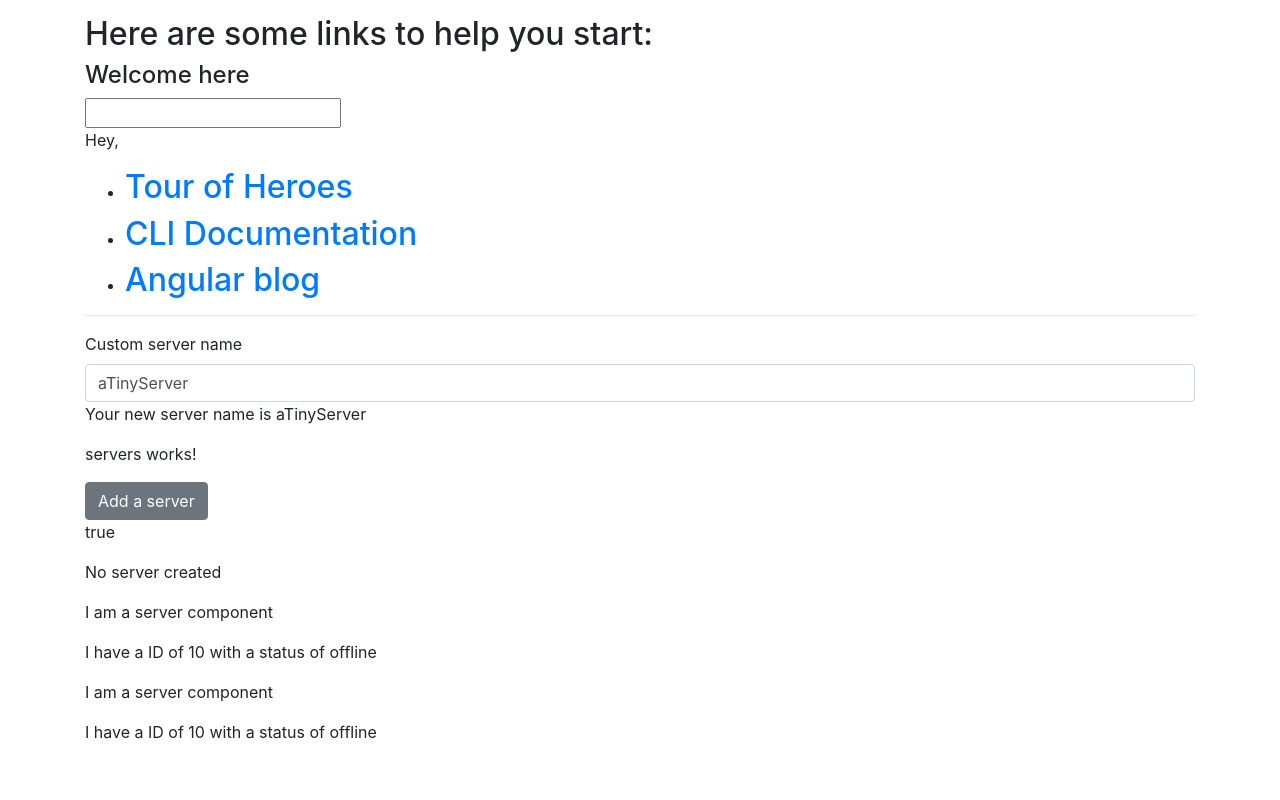
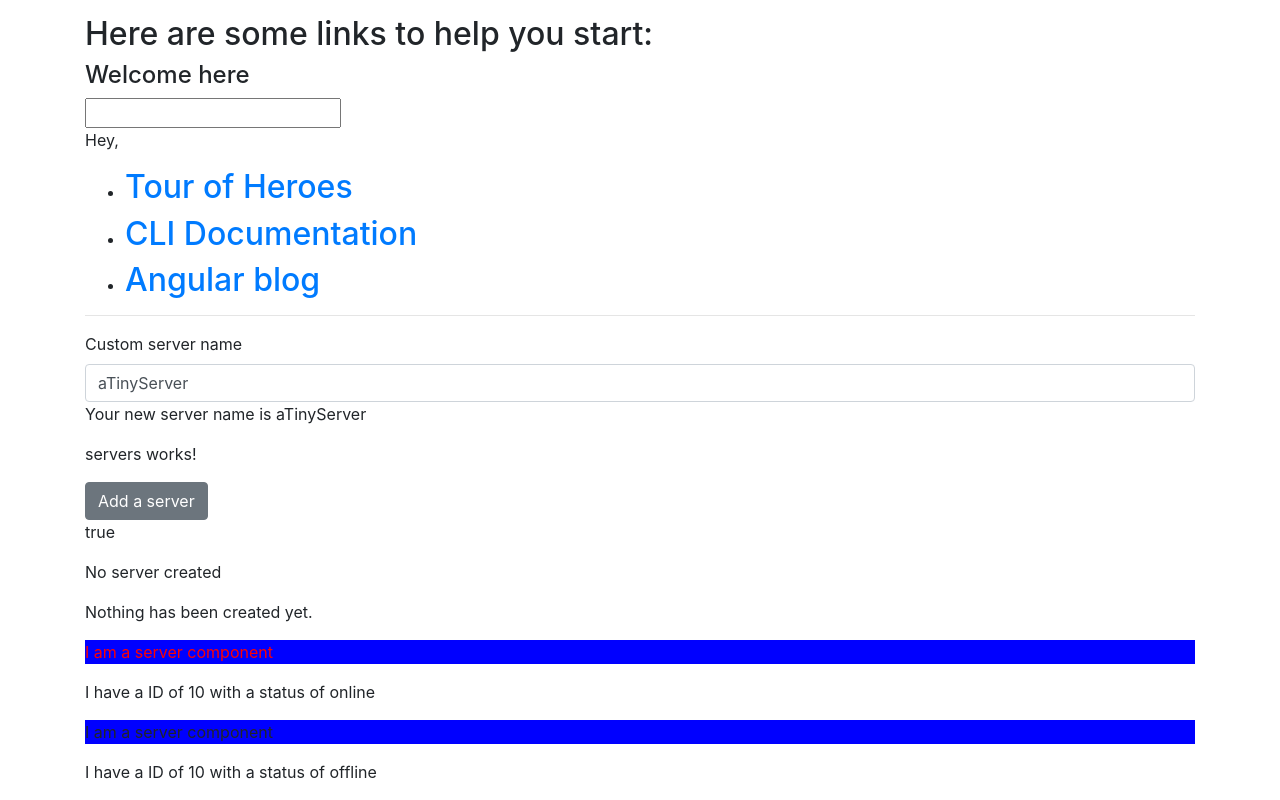
Before and after one commit to SamExplains/Angular-BasicFirstApp, an Angular app: page / in a window 1280 px wide. Shown: the part 341-1141 px from the top of the page. Before the commit the page ends 1101 px from the top, so only its background shows below. Built offline with nearby package versions, Linux system fonts and the light colour scheme.

Commit message:
Did some work with components, styles and few other minor things.

```diff
--- a/src/app/server/server.component.html
+++ b/src/app/server/server.component.html
@@ -1,2 +1,3 @@
-<p>I am a server component</p>
+<!--Square brackets means property binding without it is called a directive-->
+<p [ngStyle]="{backgroundColor: newColor()}" [ngClass]="{online: serverStatus === 'online'}">I am a server component</p>
 <p>I have a ID of {{serverId}} with a status of {{serverStatus}}</p>
--- a/src/app/server/server.component.ts
+++ b/src/app/server/server.component.ts
@@ -2,10 +2,21 @@
 
 @Component({
   selector: 'app-server',
-  templateUrl: './server.component.html'
+  templateUrl: './server.component.html',
+  styles: [`
+  .online{
+    color: red;
+  }`]
 })
 export class ServerComponent {
    serverId = 10;
    serverStatus = 'offline';
 
+   constructor() {
+     this.serverStatus = Math.random() > .5 ? 'online' : 'offline';
+   }
+
+  newColor() {
+    return 'blue';
+  }
 }
--- a/src/app/servers/servers.component.html
+++ b/src/app/servers/servers.component.html
@@ -8,5 +8,10 @@
 <button class="btn btn-secondary" [disabled]="!addNewServer" (click)="onCreateServer()">Add a server</button>
 <p [innerText]="addNewServer">{{addNewServer}}</p>
 <p>{{serverCreatedStatus}}</p>
+<p *ngIf="serverCreation; else noServer">This server was just created called {{serverName}}</p>
+<!--Alternative way to use ngIf / else as an alternative to !ngIf-->
+<ng-template #noServer>
+  <p>Nothing has been created yet.</p>
+</ng-template>
 <app-server></app-server>
 <app-server></app-server>
--- a/src/app/servers/servers.component.ts
+++ b/src/app/servers/servers.component.ts
@@ -12,6 +12,7 @@
 
   addNewServer = false;
   serverCreatedStatus = 'No server created';
+  serverCreation = false;
   serverName = 'aTinyServer';
   constructor() {
 
@@ -25,7 +26,8 @@
   }
 
   onCreateServer() {
-    this.serverCreatedStatus = 'A server has been created!';
+    this.serverCreation = true;
+    this.serverCreatedStatus = 'A server has been created with a name of ' + this.serverName;
   }
 
   onUpdateServerName(event: any) {
```
